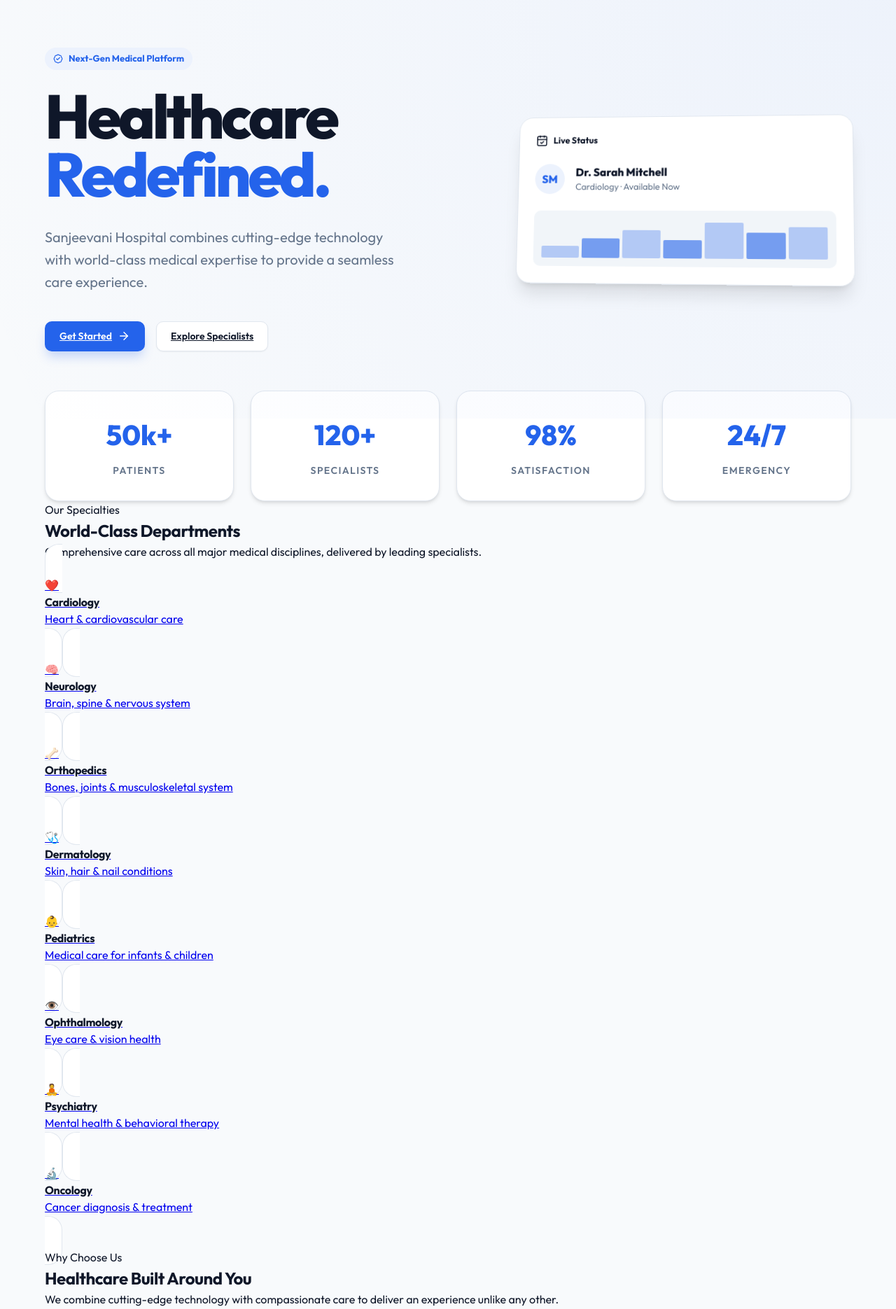
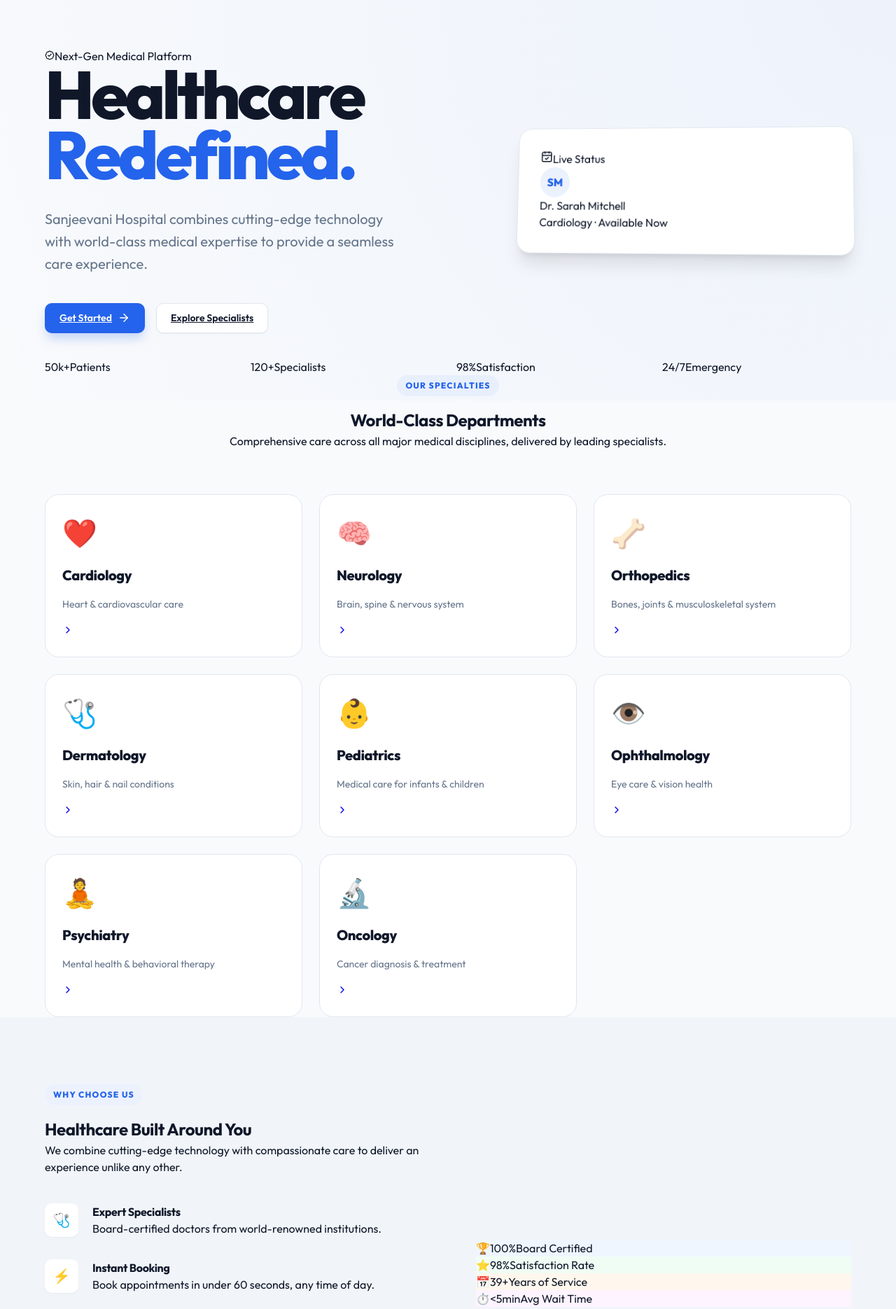
Before and after one commit to riyanshu-lab/medicare, a React (Vite) app: page / in a window 1280 px wide. Shown: the part 100-1970 px from the top of the page at 70% size. Built offline with nearby package versions, Linux system fonts and the light colour scheme; no server answers.

Commit message:
Fix CSS: Restore missing home page sections and clean up legacy classes

```diff
--- a/src/pages/Home.jsx
+++ b/src/pages/Home.jsx
@@ -180,7 +180,7 @@
                 </div>
               ))}
             </div>
-            <Link to="/booking" className="btn btn-primary">
+            <Link to="/booking" className="btn btn-p">
               Book Your Appointment <ArrowRight size={16} />
             </Link>
           </div>
@@ -220,8 +220,8 @@
               />
             ))}
           </div>
-          <div style={{ textAlign: 'center', marginTop: 'var(--space-10)' }}>
-            <Link to="/doctors" className="btn btn-outline btn-lg">
+          <div style={{ textAlign: 'center', marginTop: 'var(--s-10)' }}>
+            <Link to="/doctors" className="btn btn-s btn-lg">
               View All Doctors <ArrowRight size={16} />
             </Link>
           </div>
@@ -250,8 +250,8 @@
             <p>Join thousands of patients who've simplified their healthcare journey with Sanjeevani Hospital.</p>
           </div>
           <div className="cta-actions">
-            <Link to="/booking"  className="btn btn-primary btn-lg">Book Appointment</Link>
-            <Link to="/register" className="btn btn-outline btn-lg" style={{ borderColor:'rgba(255,255,255,0.4)', color:'white' }}>
+            <Link to="/booking"  className="btn btn-s btn-lg" style={{ background: 'white', color: 'var(--primary)' }}>Book Appointment</Link>
+            <Link to="/register" className="btn btn-s btn-lg" style={{ background: 'transparent', borderColor: 'rgba(255,255,255,0.4)', color: 'white' }}>
               Create Account
             </Link>
           </div>
--- a/src/styles/home.css
+++ b/src/styles/home.css
@@ -17,22 +17,9 @@
   align-items: center;
 }
 
-.hero-badge {
-  display: inline-flex;
-  align-items: center;
-  gap: var(--s-2);
-  padding: 6px 12px;
-  background: var(--primary-soft);
-  color: var(--primary);
-  border-radius: var(--r-full);
-  font-size: 13px;
-  font-weight: 700;
-  margin-bottom: var(--s-6);
-}
-
 .hero-content h1 {
-  font-size: clamp(3rem, 8vw, 5.5rem);
-  line-height: 0.95;
+  font-size: clamp(3.5rem, 8vw, 6rem);
+  line-height: 0.9;
   letter-spacing: -0.05em;
   margin-bottom: var(--s-8);
   font-weight: 800;
@@ -51,108 +38,115 @@
   gap: var(--s-4);
 }
 
-/* Hero Visual (SaaS Dashboard Preview Style) */
-.hero-visual {
-  position: relative;
-}
-
 .preview-card {
   background: var(--bg-card);
   border: 1px solid var(--border);
   border-radius: var(--r-xl);
   box-shadow: var(--shadow-xl);
-  padding: var(--s-6);
+  padding: var(--s-8);
   transform: perspective(1000px) rotateY(-5deg) rotateX(5deg);
-  transition: transform 0.5s ease;
+  transition: var(--transition);
 }
+
 .preview-card:hover {
   transform: perspective(1000px) rotateY(0) rotateX(0);
 }
 
-.hero-card-header {
-  display: flex;
-  align-items: center;
-  gap: var(--s-2);
-  margin-bottom: var(--s-6);
-  font-weight: 700;
-  font-size: 13px;
+/* ─── Departments ───────────────────────────────────────────────────── */
+.section-heading {
+  text-align: center;
+  max-width: 700px;
+  margin: 0 auto var(--s-16);
 }
 
-.hero-card-doctor {
-  display: flex;
-  align-items: center;
-  gap: var(--s-4);
-  margin-bottom: var(--s-6);
+.eyebrow {
+  display: inline-block;
+  padding: 6px 12px;
+  background: var(--primary-soft);
+  color: var(--primary);
+  border-radius: var(--r-full);
+  font-size: 12px;
+  font-weight: 800;
+  text-transform: uppercase;
+  letter-spacing: 0.1em;
+  margin-bottom: var(--s-4);
 }
 
-.hc-name { font-weight: 800; font-size: 16px; }
-.hc-spec { font-size: 13px; color: var(--text-muted); }
-
-.hc-chart {
-  display: flex;
-  align-items: flex-end;
-  gap: 4px;
-  height: 80px;
-  background: var(--bg-muted);
-  border-radius: var(--r-md);
-  padding: 12px;
+.dept-grid {
+  display: grid;
+  grid-template-columns: repeat(auto-fill, minmax(280px, 1fr));
+  gap: var(--s-6);
 }
 
-.hc-bar {
-  flex: 1;
-  background: var(--primary);
-  border-radius: 2px;
-  opacity: 0.3;
-  transition: var(--transition);
+.dept-card {
+  padding: var(--s-8);
+  text-decoration: none;
+  display: flex;
+  flex-direction: column;
+  gap: var(--s-4);
 }
 
-.hc-bar:nth-child(even) { opacity: 0.6; }
-.hc-bar:hover { opacity: 1; }
+.dept-icon { font-size: 2.5rem; }
+.dept-card h4 { font-size: 20px; font-weight: 800; }
+.dept-card p { color: var(--text-muted); font-size: 14px; line-height: 1.5; }
 
-/* ─── Stats Section (Premium Cards) ────────────────────────────────────────── */
+/* ─── Why Section ─────────────────────────────────────────────────── */
+.why-section {
+  background: var(--bg-muted);
+  padding: var(--s-24) 0;
+}
+
+.why-inner {
+  display: grid;
+  grid-template-columns: 1fr 1fr;
+  gap: var(--s-20);
+  align-items: center;
+}
+
+.why-features {
+  display: grid;
+  gap: var(--s-8);
+  margin: var(--s-10) 0;
+}
+
+.why-feature {
+  display: flex;
+  gap: var(--s-5);
+}
+
+.why-feature-icon {
+  width: 48px; height: 48px;
+  background: var(--bg-card);
+  border-radius: var(--r-md);
+  display: flex; align-items: center; justify-content: center;
+  font-size: 20px;
+  box-shadow: var(--shadow-sm);
+  flex-shrink: 0;
+}
+
+/* ─── CTA Section ─────────────────────────────────────────────────── */
+.cta-section {
+  background: var(--primary);
+  padding: var(--s-20) 0;
+  color: white;
+  text-align: center;
+}
+
+.cta-section h2 { color: white; font-size: 2.5rem; margin-bottom: var(--s-4); }
+.cta-section p { color: hsla(0, 0%, 100%, 0.8); font-size: 1.1rem; margin-bottom: var(--s-10); }
+
+.cta-actions {
+  display: flex;
+  justify-content: center;
+  gap: var(--s-4);
+}
+
+/* ─── Stats ───────────────────────────────────────────────────────── */
 .stats-grid {
   display: grid;
   grid-template-columns: repeat(4, 1fr);
   gap: var(--s-6);
-  margin-top: calc(-1 * var(--s-10));
+  margin-top: -60px;
+  position: relative;
+  z-index: 10;
 }
-
-.premium-stat {
-  padding: var(--s-8);
-  background: var(--bg-card);
-  border: 1px solid var(--border);
-  border-radius: var(--r-xl);
-  text-align: center;
-  box-shadow: var(--shadow-md);
-  transition: var(--transition);
-}
-.premium-stat:hover {
-  transform: translateY(-8px);
-  border-color: var(--primary);
-  box-shadow: var(--shadow-xl);
-}
-
-.stat-val {
-  display: block;
-  font-size: 2.5rem;
-  font-weight: 800;
-  color: var(--primary);
-  margin-bottom: var(--s-2);
-}
-
-.stat-lbl {
-  font-size: 14px;
-  font-weight: 600;
-  color: var(--text-muted);
-  text-transform: uppercase;
-  letter-spacing: 0.1em;
-}
-
-/* ─── Responsive ─────────────────────────────────────────────────────────────── */
-@media (max-width: 1024px) {
-  .hero-inner { grid-template-columns: 1fr; text-align: center; }
-  .hero-subtitle { margin: 0 auto var(--s-10); }
-  .hero-actions { justify-content: center; }
-  .hero-visual { display: none; }
-  .stats-grid { grid-template-columns: repeat(2, 1fr); margin-top: var(--s-10); }
-}
```
